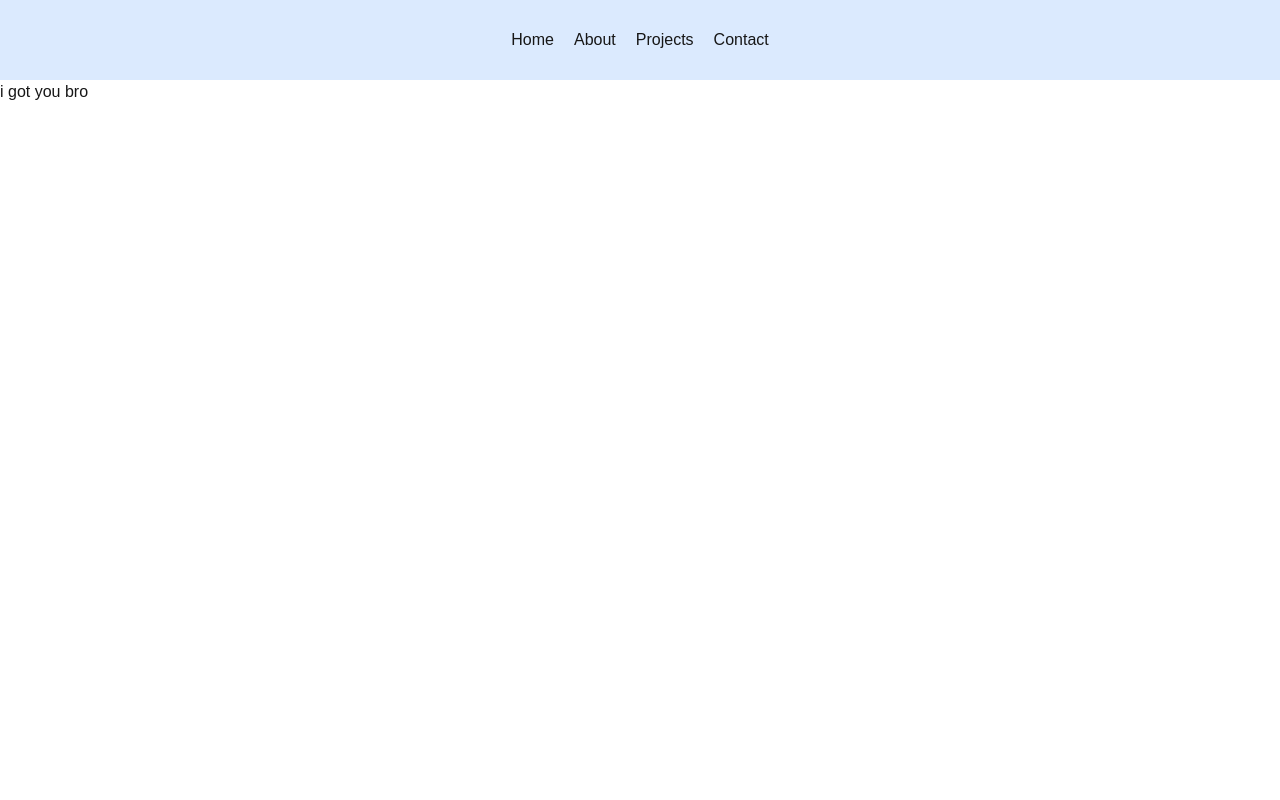
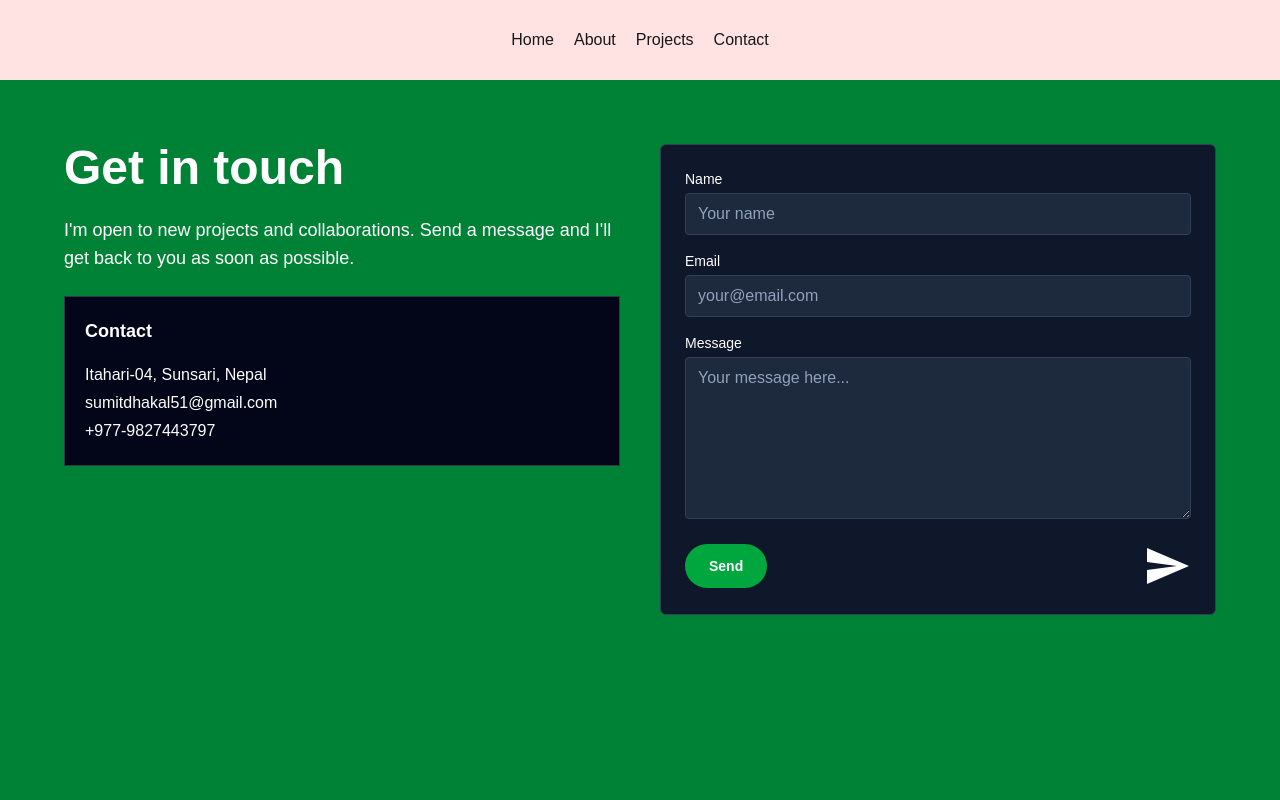
Before and after one commit to Sumit-dhakal1/personal-portfolio, a Next.js app: page /contact in a window 1280 px wide. Shown: the top 800 px of the page. Built offline with nearby package versions, Linux system fonts and the light colour scheme.

Commit message:
customize pages

```diff
--- a/app/components/Footer.js
+++ b/app/components/Footer.js
@@ -7,12 +7,12 @@ export default function Footer() {
     ]
     return (
         <>
-        <div className="h-50 py-5 w-full flex py-10  items-center justify-center py-4 space-x-4 bg-blue-500">
+        <div className="h-50 py-5 w-full flex py-10  items-center justify-center py-4 space-x-4 bg-green 200">
             {items.map((item, index) => (
             <a
             key={index}
             href={item.href}
-            className="text-black-600 hover:text-white -800">
+            className="text-black-200 hover:text-white -800">
                 {item.label}
             </a>
         ))}
--- a/app/components/Main.js
+++ b/app/components/Main.js
@@ -2,21 +2,21 @@ import Image from "next/image";
 
 export default function Main() {
 return (
-    <main className="min-h-screen w-full bg-gradient-to-br from-white via-slate-100 to-sky-50 px-6 py-16 text-slate-900">
+    <main className="min-h-screen w-full bg-green-700 px-6 py-16 text-white-900">
     <div className="mx-auto flex max-w-6xl flex-col items-center justify-between gap-10 lg:flex-row lg:gap-16">
-        <div className="max-w-2xl space-y-6 animate-slide-up">
+        <div className="max-w-2xl space-y-6 ">
 
-        <h1 className="text-2x2 font-extrabold tracking-tight sm:text-4xl">
+        <h1 className="text-5xl font-semibold ">
             Hi, I&apos;m Sumit Dhakal
         </h1>
-        <p className="text-base leading-5 text-slate-400 sm:text-lg">
+        <p className=" leading-5 text-white-100 text-lg">
             Aspring a fullstack devloper  with curiosity and contributing
         in the inovative projects.
         </p>
-        <div className="flex flex-col gap-3 sm:flex-row">
+        <div className="flex flex-col gap-4 flex-row">
             <a
             href="/project"
-            className="inline-flex items-center justify-center rounded-full bg-slate-900 px-6 py-3 text-sm font-semibold text-white shadow-lg shadow-slate-200 transition hover:-translate-y-0.5 hover:bg-slate-700"
+            className="inline-flex items-center justify-center rounded-full bg-slate-900 px-6 py-3 text-sm font-semibold text-white"
             >
             View projects
             </a>
@@ -31,13 +31,13 @@ return (
 
         <div className="relative flex w-full max-w-xl items-center justify-center">
         <div className="pointer-events-none absolute inset-x-0 top-0 h-72 rounded-full bg-sky-20/50 blur-3xl" />
-        <div className="relative overflow-hidden rounded-[2rem] border border-slate-200 bg-white/20 p-4 shadow-2xl shadow-slate-100/50 animate-float">
+        <div className="relative overflow-hidden rounded-[5rem] border border-slate-500 bg-black/10 p-1">
             <Image
             src="/hero.png"
             alt="Hero illustration"
             width={400}
             height={400}
-            className="h-auto w-full rounded-[1.5rem] object-cover"
+            className="h-auto w-full rounded-[5.5rem] object-cover"
             />
         </div>
         </div>
--- a/app/components/Navbar.js
+++ b/app/components/Navbar.js
@@ -7,7 +7,7 @@ export default function Navbar() {
     ]
     return (
         <>
-    <div className="h-10 py-5 w-full flex py-10 items-center justify-center py-4 space-x-5 bg-blue-100">
+    <div className="h-10 py-5 w-full flex py-10 items-center justify-center py-4 space-x-5 bg-red-100">
             {items.map((item, index) => (
             <a
             key={index}
--- a/app/contact/page.js
+++ b/app/contact/page.js
@@ -1,17 +1,103 @@
+"use client";
+
+import { useState, useRef } from "react";
 import Footer from "../components/Footer";
 import Navbar from "../components/Navbar";
-import Project from "../project/page";
 
-export default function () {
+export default function Contact() {
+    const [name, setName] = useState("");
+    const [email, setEmail] = useState("");
+    const [message, setMessage] = useState("");
+    const [isSending, setIsSending] = useState(false);
+    const [sent, setSent] = useState(false);
+    const shuttleRef = useRef(null);
+
+    const handleSend = (e) => {
+        e.preventDefault();
+        if (!message && !name && !email) return;
+        setIsSending(true);
+        setSent(false);
+
+        // trigger shuttle animation
+        const el = shuttleRef.current;
+        if (el) {
+            el.classList.remove("fly");
+            // force reflow
+            void el.offsetWidth;
+            el.classList.add("fly");
+        }
+
+        setTimeout(() => {
+            setIsSending(false);
+            setSent(true);
+            setName("");
+            setEmail("");
+            setMessage("");
+        }, 1100);
+    };
+
     return (
         <>
-        <Navbar />
-        <div className="h-300 w-full justify-center item-center ">
+            <Navbar />
 
-        <h1> i got you bro </h1>
+            <main className="min-h-screen bg-green-700 px-6 py-16 text-white">
+                <section className="mx-auto max-w-6xl gap-10 lg:flex lg:items-start">
+                    <div className="lg:w-1/2 space-y-6">
+                        <h1 className="text-5xl font-semibold text-white">Get in touch</h1>
+                        <p className="text-lg leading-7 text-white">
+                            I&apos;m open to new projects and collaborations. Send a message and I&apos;ll get back to you as soon as possible.
+                        </p>
 
-</div>
-<Footer />
-    </>
-    )
+                        <div className="border border-white/20 bg-slate-950 p-5">
+                            <h3 className="text-lg font-semibold text-white">Contact</h3>
+                            <p className="mt-4 text-white leading-7">
+                                Itahari-04, Sunsari, Nepal
+                                <br />
+                                sumitdhakal51@gmail.com
+                                <br />
+                                +977-9827443797
+                            </p>
+                        </div>
+                    </div>
+
+                    <div className="mt-8 lg:mt-0 lg:w-1/2">
+                        <form onSubmit={handleSend} className="relative space-y-4 bg-slate-900 p-6 rounded-md border border-slate-700">
+                            <div>
+                                <label className="block text-sm mb-1 text-white font-medium">Name</label>
+                                <input value={name} onChange={(e) => setName(e.target.value)} className="w-full rounded px-3 py-2 bg-slate-800 border border-slate-700 text-white placeholder-slate-400 focus:outline-none focus:border-green-500" placeholder="Your name" />
+                            </div>
+
+                            <div>
+                                <label className="block text-sm mb-1 text-white font-medium">Email</label>
+                                <input value={email} onChange={(e) => setEmail(e.target.value)} className="w-full rounded px-3 py-2 bg-slate-800 border border-slate-700 text-white placeholder-slate-400 focus:outline-none focus:border-green-500" placeholder="your@email.com" />
+                            </div>
+
+                            <div>
+                                <label className="block text-sm mb-1 text-white font-medium">Message</label>
+                                <textarea value={message} onChange={(e) => setMessage(e.target.value)} className="w-full rounded px-3 py-2 bg-slate-800 border border-slate-700 text-white placeholder-slate-400 focus:outline-none focus:border-green-500" rows={6} placeholder="Your message here..." />
+                            </div>
+
+                            <div className="flex items-center justify-between">
+                                <button type="submit" disabled={isSending} className="inline-flex items-center rounded-full bg-green-600 hover:bg-green-700 px-6 py-3 text-sm font-semibold text-white disabled:opacity-60 transition">
+                                    {isSending ? "Sending..." : "Send"}
+                                </button>
+
+                                <div className="flex items-center gap-3">
+                                    <div className={`sent-badge ${sent ? "show" : ""}`}>Sent</div>
+
+                                    <div className="shuttle-container" aria-hidden>
+                                        <svg ref={shuttleRef} className="shuttle" viewBox="0 0 24 24" fill="none" xmlns="http://www.w3.org/2000/svg">
+                                            <path d="M2 21l21-9L2 3v7l15 2-15 2v6z" fill="#fff" />
+                                        </svg>
+                                    </div>
+                                </div>
+                            </div>
+                        </form>
+                    </div>
+                </section>
+            </main>
+
+            <Footer />
+        </>
+    );
 }
--- a/app/globals.css
+++ b/app/globals.css
@@ -47,9 +47,56 @@ body {
 }
 
 .animate-slide-up {
-  animation: slideUp 0.8s ease-out both;
+  animation: slideUp 0.4s ease-out both;
 }
 
 .animate-float {
-  animation: float 6s ease-in-out infinite;
+  animation: float 1s ease-in-out infinite;
 }
+
+@keyframes shuttleFly {
+  0% {
+    transform: translateX(0) translateY(0) rotate(0deg);
+    opacity: 1;
+  }
+  70% {
+    opacity: 1;
+  }
+  100% {
+    transform: translateX(240%) translateY(-40px) rotate(12deg);
+    opacity: 0;
+  }
+}
+
+.shuttle-container {
+  position: relative;
+  overflow: visible;
+}
+
+.shuttle {
+  width: 48px;
+  height: 48px;
+  display: inline-block;
+  transform-origin: center;
+}
+
+.shuttle.fly {
+  animation: shuttleFly 900ms ease-in-out forwards;
+}
+
+.sent-badge {
+  display: inline-block;
+  background: #10b981;
+  color: white;
+  padding: 6px 10px;
+  border-radius: 9999px;
+  font-weight: 600;
+  transform: translateY(8px);
+  opacity: 0;
+  transition: transform 240ms ease, opacity 240ms ease;
+}
+
+.sent-badge.show {
+  transform: translateY(0);
+  opacity: 1;
+}
```
Also changed, not shown: app/about/page.js (+40 -29 lines), app/project/page.js (+82 -9 lines).
